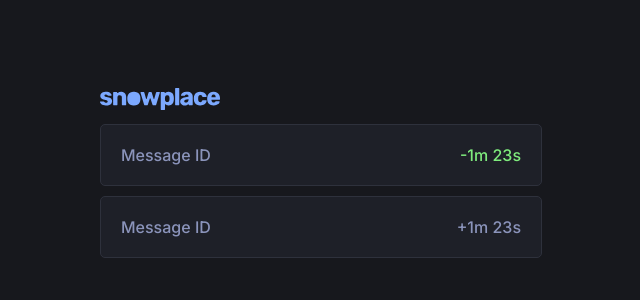
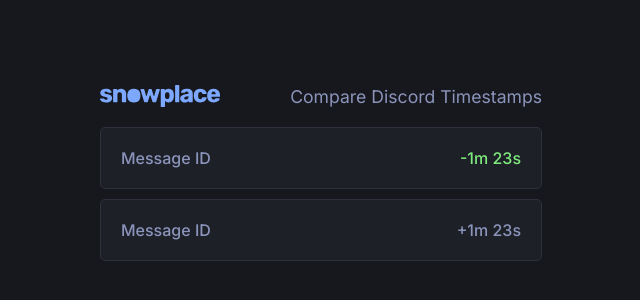
Before and after one commit to smuke/snow.place, a React (Vite) app: page / in a window 1280 px wide. Shown: the part 222-522 px from the top of the page, without its empty margins (319-959 px from the left). Built offline with nearby package versions, Linux system fonts and the light colour scheme.

Commit message:
Add heading

```diff
--- a/src/App.tsx
+++ b/src/App.tsx
@@ -4,7 +4,17 @@ import SnowflakeContainer from "./components/SnowflakesContainer";
 import Logo from "./components/Logo";
 
 const Header = styled.header`
-    margin-bottom: 10px;
+    display: flex;
+    justify-content: space-between;
+    align-items: center;
+    margin-bottom: 20px;
+`;
+
+const Heading = styled.h1`
+    color: #8b94bb;
+    margin: 0;
+    padding: 0;
+    font: 400 1.1rem "Inter", sans-serif;
 `;
 
 function App() {
@@ -12,6 +22,7 @@ function App() {
         <>
             <Header>
                 <Logo />
+                <Heading>Compare Discord Timestamps</Heading>
             </Header>
             <SnowflakeContainer />
         </>
```
